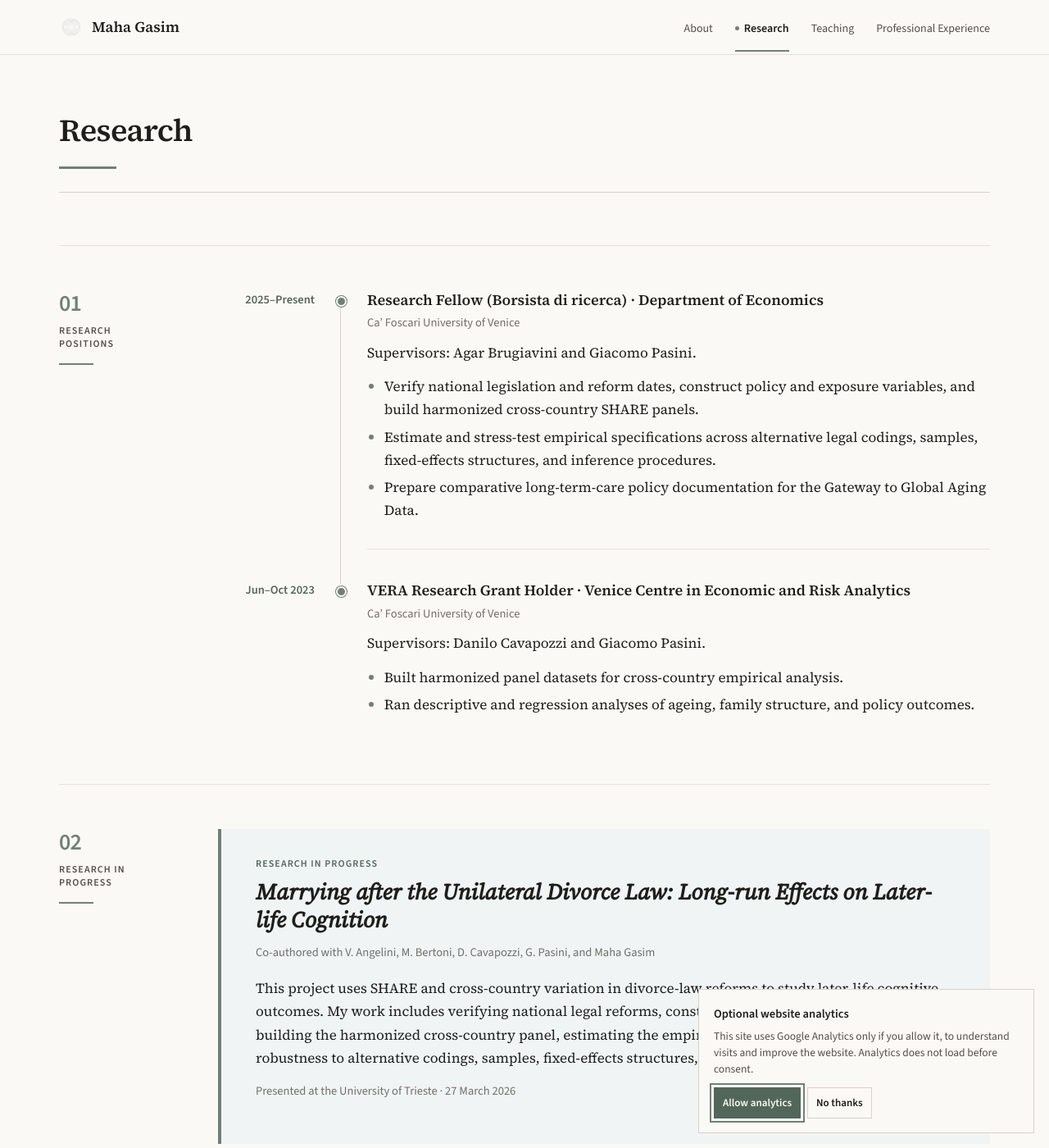
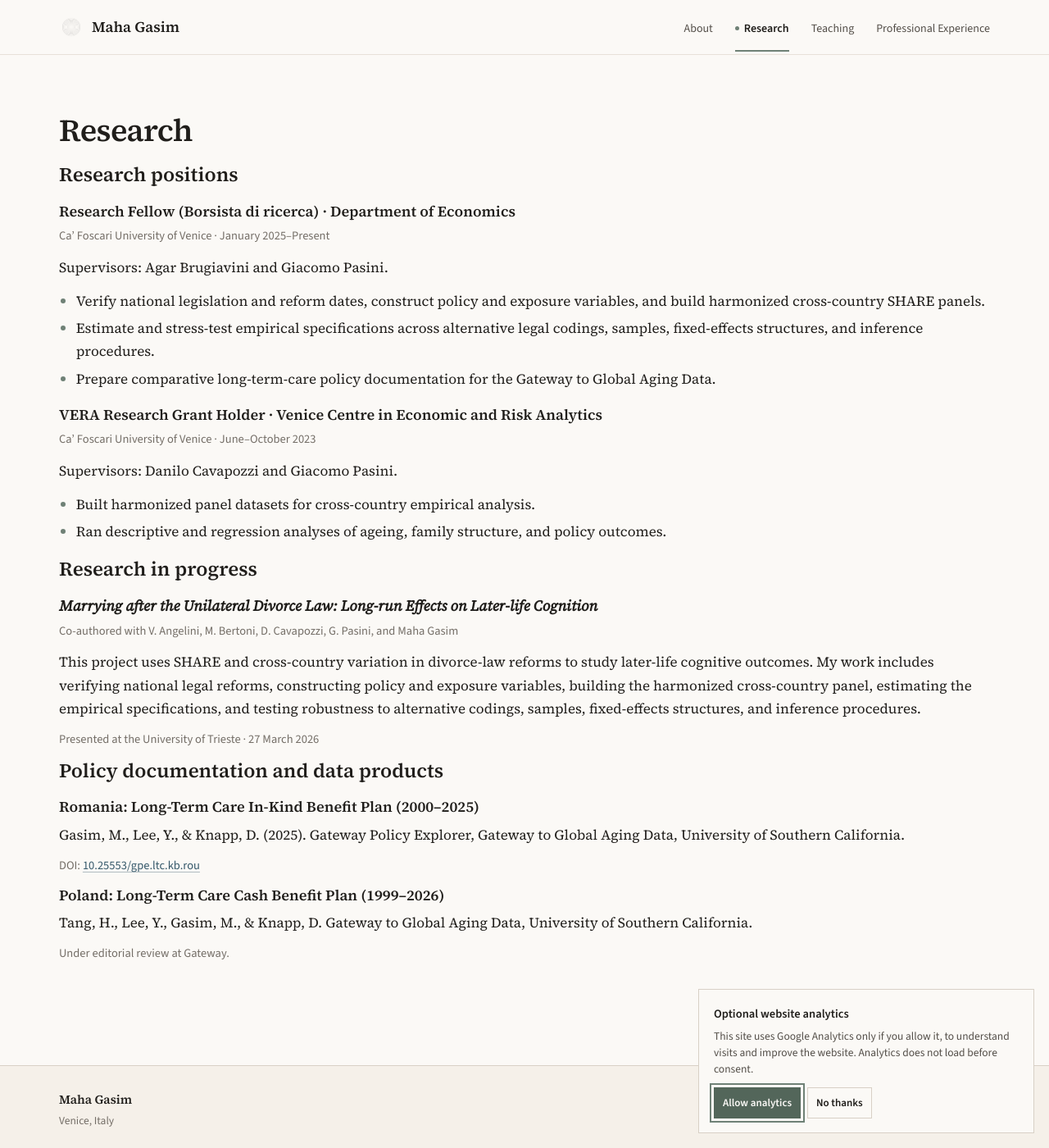
Before and after one commit to mahagasim/mahagasim.github.io, a Jekyll site: the page built from research.md, in a window 1280 px wide and 1400 px high. Shown: the whole window at 82% size. Built offline with Jekyll 4.4.1, drawn with Linux system fonts in a browser that asks for light colours; some of the changed text lies outside the part shown.

Commit message:
Restore previous Research layout

```diff
--- a/research.md
+++ b/research.md
@@ -4,86 +4,50 @@ title: Research
 description: Research positions, research in progress, and policy data products by Maha Gasim.
 ---
 
-<div class="page-heading">
-  <h1>Research</h1>
+# Research
+
+## Research positions
+
+<div class="entry">
+  <h3>Research Fellow (Borsista di ricerca) · Department of Economics</h3>
+  <p class="entry-meta">Ca’ Foscari University of Venice · January 2025–Present</p>
+  <p>Supervisors: Agar Brugiavini and Giacomo Pasini.</p>
+  <ul>
+    <li>Verify national legislation and reform dates, construct policy and exposure variables, and build harmonized cross-country SHARE panels.</li>
+    <li>Estimate and stress-test empirical specifications across alternative legal codings, samples, fixed-effects structures, and inference procedures.</li>
+    <li>Prepare comparative long-term-care policy documentation for the Gateway to Global Aging Data.</li>
+  </ul>
 </div>
 
-<section class="editorial-section">
-  <div class="section-rail">
-    <span class="section-number">01</span>
-    <span class="section-label">Research positions</span>
-  </div>
+<div class="entry">
+  <h3>VERA Research Grant Holder · Venice Centre in Economic and Risk Analytics</h3>
+  <p class="entry-meta">Ca’ Foscari University of Venice · June–October 2023</p>
+  <p>Supervisors: Danilo Cavapozzi and Giacomo Pasini.</p>
+  <ul>
+    <li>Built harmonized panel datasets for cross-country empirical analysis.</li>
+    <li>Ran descriptive and regression analyses of ageing, family structure, and policy outcomes.</li>
+  </ul>
+</div>
 
-  <div class="section-body">
-    <div class="timeline">
-      <article class="timeline-entry">
-        <div class="timeline-date">2025–Present</div>
-        <div class="timeline-marker" aria-hidden="true"></div>
-        <div class="timeline-content">
-          <h3>Research Fellow (Borsista di ricerca) · Department of Economics</h3>
-          <p class="entry-meta">Ca’ Foscari University of Venice</p>
-          <p>Supervisors: Agar Brugiavini and Giacomo Pasini.</p>
-          <ul>
-            <li>Verify national legislation and reform dates, construct policy and exposure variables, and build harmonized cross-country SHARE panels.</li>
-            <li>Estimate and stress-test empirical specifications across alternative legal codings, samples, fixed-effects structures, and inference procedures.</li>
-            <li>Prepare comparative long-term-care policy documentation for the Gateway to Global Aging Data.</li>
-          </ul>
-        </div>
-      </article>
+## Research in progress
 
-      <article class="timeline-entry">
-        <div class="timeline-date">Jun–Oct 2023</div>
-        <div class="timeline-marker" aria-hidden="true"></div>
-        <div class="timeline-content">
-          <h3>VERA Research Grant Holder · Venice Centre in Economic and Risk Analytics</h3>
-          <p class="entry-meta">Ca’ Foscari University of Venice</p>
-          <p>Supervisors: Danilo Cavapozzi and Giacomo Pasini.</p>
-          <ul>
-            <li>Built harmonized panel datasets for cross-country empirical analysis.</li>
-            <li>Ran descriptive and regression analyses of ageing, family structure, and policy outcomes.</li>
-          </ul>
-        </div>
-      </article>
-    </div>
-  </div>
-</section>
+<div class="entry feature-entry paper-entry">
+  <h3><em>Marrying after the Unilateral Divorce Law: Long-run Effects on Later-life Cognition</em></h3>
+  <p class="entry-meta">Co-authored with V. Angelini, M. Bertoni, D. Cavapozzi, G. Pasini, and Maha Gasim</p>
+  <p>This project uses SHARE and cross-country variation in divorce-law reforms to study later-life cognitive outcomes. My work includes verifying national legal reforms, constructing policy and exposure variables, building the harmonized cross-country panel, estimating the empirical specifications, and testing robustness to alternative codings, samples, fixed-effects structures, and inference procedures.</p>
+  <p class="entry-meta">Presented at the University of Trieste · 27 March 2026</p>
+</div>
 
-<section class="editorial-section">
-  <div class="section-rail">
-    <span class="section-number">02</span>
-    <span class="section-label">Research in progress</span>
-  </div>
+## Policy documentation and data products
 
-  <div class="section-body">
-    <article class="featured-paper">
-      <p class="paper-status">Research in progress</p>
-      <h2><em>Marrying after the Unilateral Divorce Law: Long-run Effects on Later-life Cognition</em></h2>
-      <p class="entry-meta">Co-authored with V. Angelini, M. Bertoni, D. Cavapozzi, G. Pasini, and Maha Gasim</p>
-      <p>This project uses SHARE and cross-country variation in divorce-law reforms to study later-life cognitive outcomes. My work includes verifying national legal reforms, constructing policy and exposure variables, building the harmonized cross-country panel, estimating the empirical specifications, and testing robustness to alternative codings, samples, fixed-effects structures, and inference procedures.</p>
-      <p class="entry-meta">Presented at the University of Trieste · 27 March 2026</p>
-    </article>
-  </div>
-</section>
+<div class="entry">
+  <h3>Romania: Long-Term Care In-Kind Benefit Plan (2000–2025)</h3>
+  <p>Gasim, M., Lee, Y., &amp; Knapp, D. (2025). Gateway Policy Explorer, Gateway to Global Aging Data, University of Southern California.</p>
+  <p class="entry-meta">DOI: <a href="https://doi.org/10.25553/gpe.ltc.kb.rou">10.25553/gpe.ltc.kb.rou</a></p>
+</div>
 
-<section class="editorial-section">
-  <div class="section-rail">
-    <span class="section-number">03</span>
-    <span class="section-label">Policy documentation &amp; data products</span>
-  </div>
-
-  <div class="section-body">
-    <div class="publication-list">
-      <article class="publication-entry">
-        <h3>Romania: Long-Term Care In-Kind Benefit Plan (2000–2025)</h3>
-        <p>Gasim, M., Lee, Y., &amp; Knapp, D. (2025). Gateway Policy Explorer, Gateway to Global Aging Data, University of Southern California.</p>
-        <p class="entry-meta">DOI: <a href="https://doi.org/10.25553/gpe.ltc.kb.rou">10.25553/gpe.ltc.kb.rou</a></p>
-      </article>
-
-      <article class="publication-entry">
-        <h3>Poland: Long-Term Care Cash Benefit Plan (1999–2026)</h3>
-        <p>Tang, H., Lee, Y., Gasim, M., &amp; Knapp, D. Gateway to Global Aging Data, University of Southern California.</p>
-        <p class="entry-meta">Under editorial review at Gateway.</p>
-      </article>
-    </div>
-  </div>
-</section>
+<div class="entry">
+  <h3>Poland: Long-Term Care Cash Benefit Plan (1999–2026)</h3>
+  <p>Tang, H., Lee, Y., Gasim, M., &amp; Knapp, D. Gateway to Global Aging Data, University of Southern California.</p>
+  <p class="entry-meta">Under editorial review at Gateway.</p>
+</div>
```
